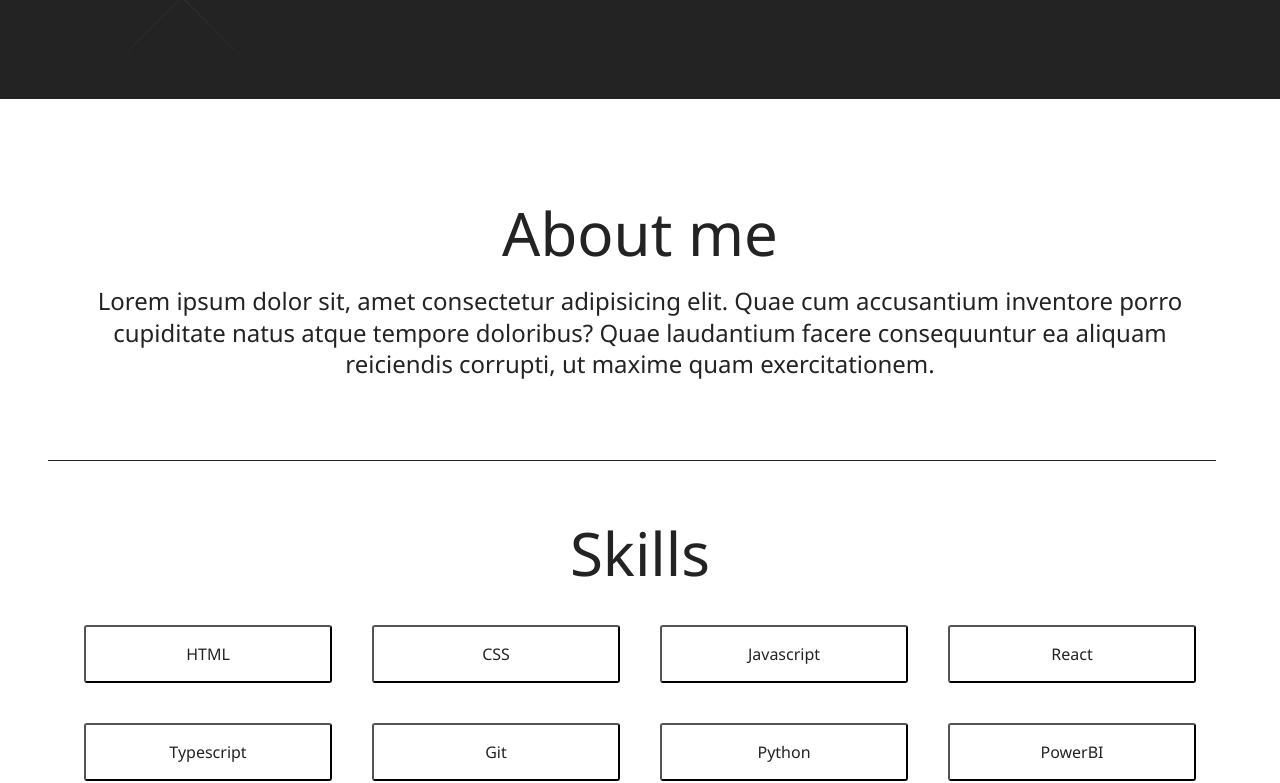
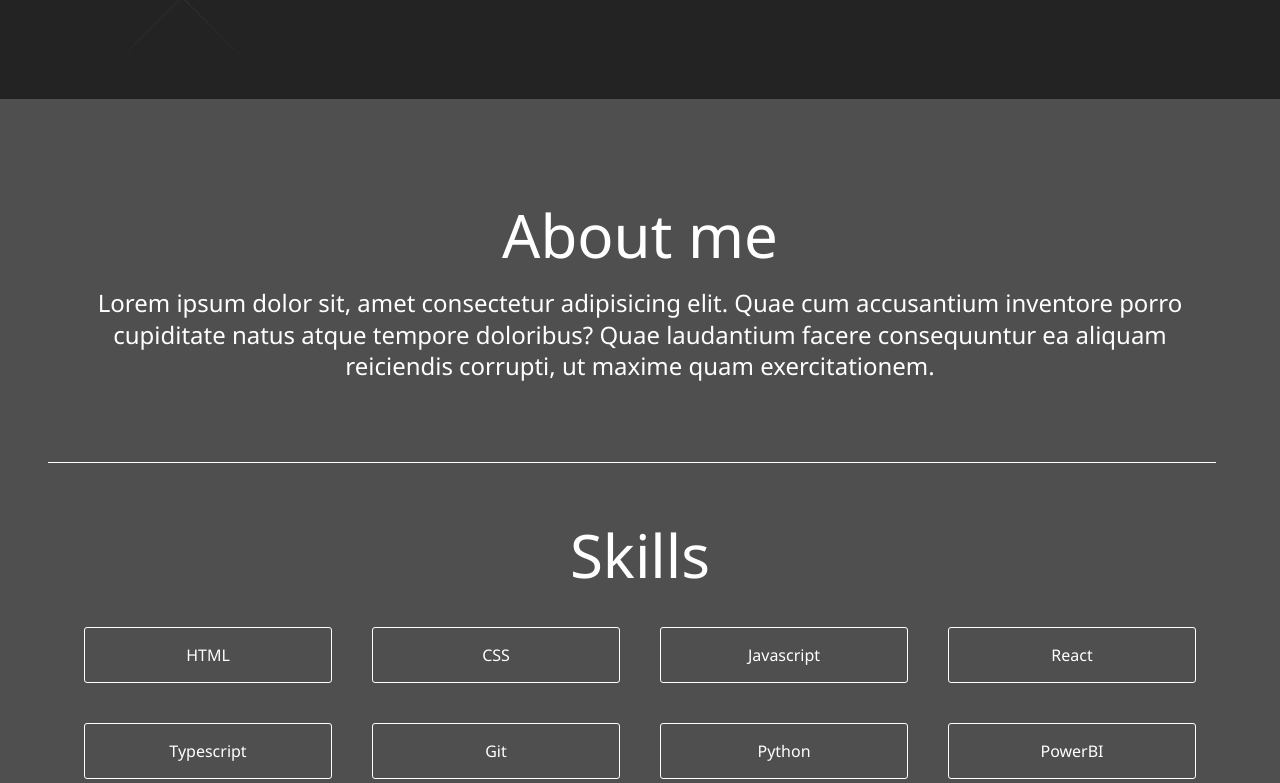
Before and after one commit to PedroVillafuerte/my-portfolio, a React (Vite) app: page / in a window 1280 px wide. Shown: the part 701-1484 px from the top of the page. Built offline with nearby package versions, Linux system fonts and the light colour scheme.

Commit message:
correcao de cor

```diff
--- a/src/components/NavBar/NavBar.tsx
+++ b/src/components/NavBar/NavBar.tsx
@@ -1,9 +1,11 @@
-import { AppBar, MenuItem, styled, Toolbar, Typography } from "@mui/material"
+import { AppBar, MenuItem, styled, Toolbar } from "@mui/material"
+import theme from "../../theme"
 
 const NavBar = () => {
     const StyledToolbar = styled(Toolbar) (({})=> ({
         display: "flex",
-        justifyContent: "space-evenly"
+        justifyContent: "space-evenly",
+        backgroundColor: `${theme.palette.primary.dark}`
     }))
 
 
--- a/src/components/SkillsButton/SkillsButton.tsx
+++ b/src/components/SkillsButton/SkillsButton.tsx
@@ -12,12 +12,12 @@ const StyledButton: React.FC<SkillsButton> = ({ children, }) => {
 
     const StyledButton = styled("button") (()=> ({
         backgroundColor: "transparent",
-        border: `1px solid ${theme.palette.primary}`,
+        border: `1px solid ${theme.palette.primary.contrastText}`,
         borderRadius: "3px",
         padding:"15px 5px",
         margin: "20px",
         width: "100%",
-        color: theme.palette.primary.main,
+        color: theme.palette.primary.contrastText,
         display: "inline-flex",
         alignItens: "center",
         justifyContent: "center",
--- a/src/pages/Home/sections/About/About.tsx
+++ b/src/pages/Home/sections/About/About.tsx
@@ -4,7 +4,7 @@ import SkillsButton from "../../../../components/SkillsButton/SkillsButton"
 const About = () => {
 
     const StyledAbout = styled("div") (({theme})=> ({
-        backgroundColor: theme.palette.primary.contrastText,
+        backgroundColor: theme.palette.primary.light,
         height: "100vh",
         display: "flex",
         alignItems: "center"
@@ -15,13 +15,13 @@ const About = () => {
     <StyledAbout>
     <Container maxWidth="lg">
         <Grid container spacing={2}>
-          <Grid item xs={12} md={12} borderBottom={1} paddingBottom={10}>
-          <Typography color="primary" variant="h2" textAlign="center" pb={2}>About me</Typography>
-          <Typography color="primary" variant="h5" textAlign="center">Lorem ipsum dolor sit, amet consectetur adipisicing elit. Quae cum accusantium inventore porro cupiditate natus atque tempore doloribus? Quae laudantium facere consequuntur ea aliquam reiciendis corrupti, ut maxime quam exercitationem.</Typography>
+          <Grid item xs={12} md={12} borderBottom={1} paddingBottom={10} color="primary.contrastText">
+          <Typography color="primary.contrastText" variant="h2" textAlign="center" pb={2}>About me</Typography>
+          <Typography color="primary.contrastText" variant="h5" textAlign="center">Lorem ipsum dolor sit, amet consectetur adipisicing elit. Quae cum accusantium inventore porro cupiditate natus atque tempore doloribus? Quae laudantium facere consequuntur ea aliquam reiciendis corrupti, ut maxime quam exercitationem.</Typography>
 
           </Grid>
           <Grid item xs={12} md={12} marginTop={5}>
-          <Typography color="primary" variant="h2" textAlign="center" pb={2}>Skills</Typography>
+          <Typography color="primary.contrastText" variant="h2" textAlign="center" pb={2}>Skills</Typography>
           <Grid item xs={12} md={12} display="flex" justifyContent="center">
             <SkillsButton >
               <Typography>
```
